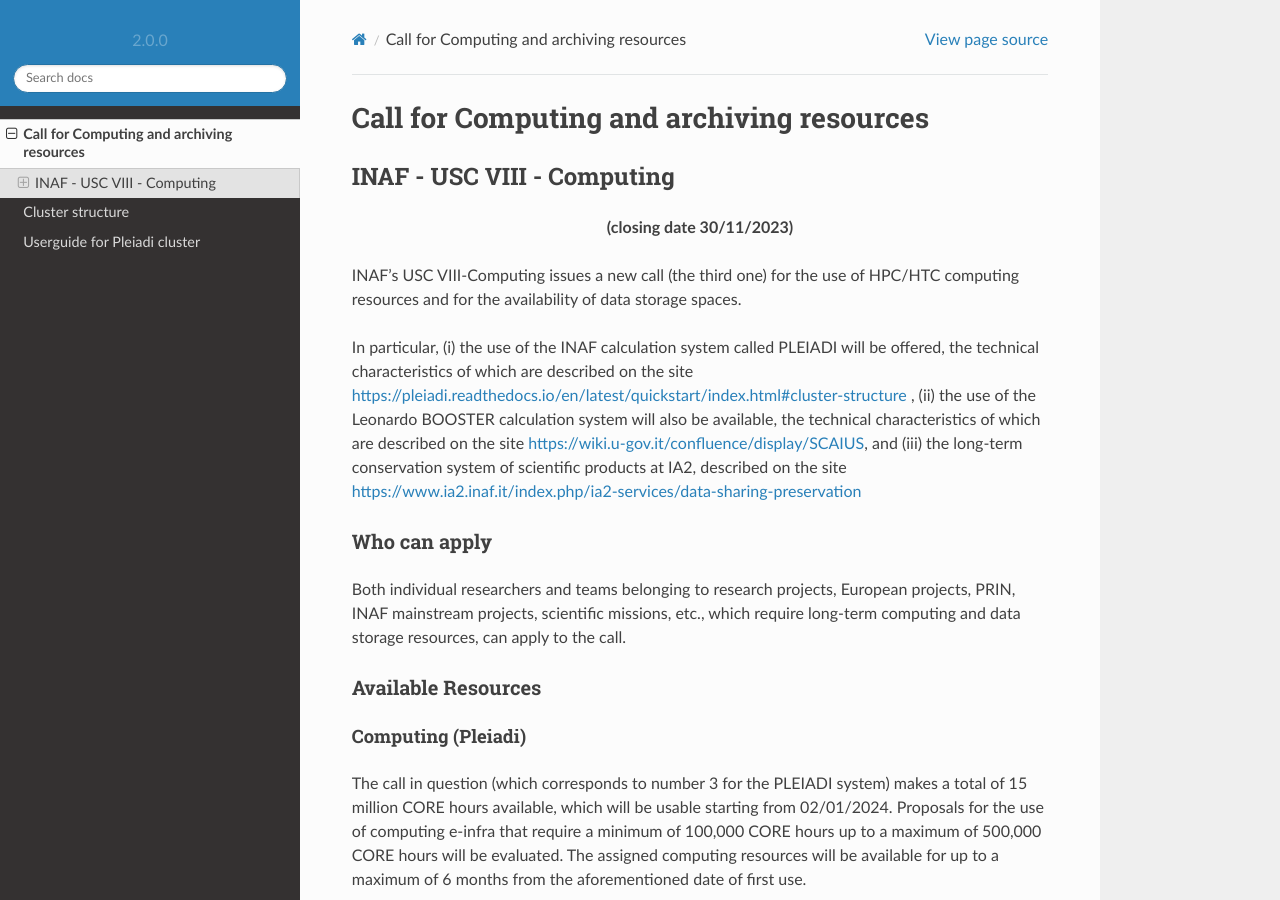
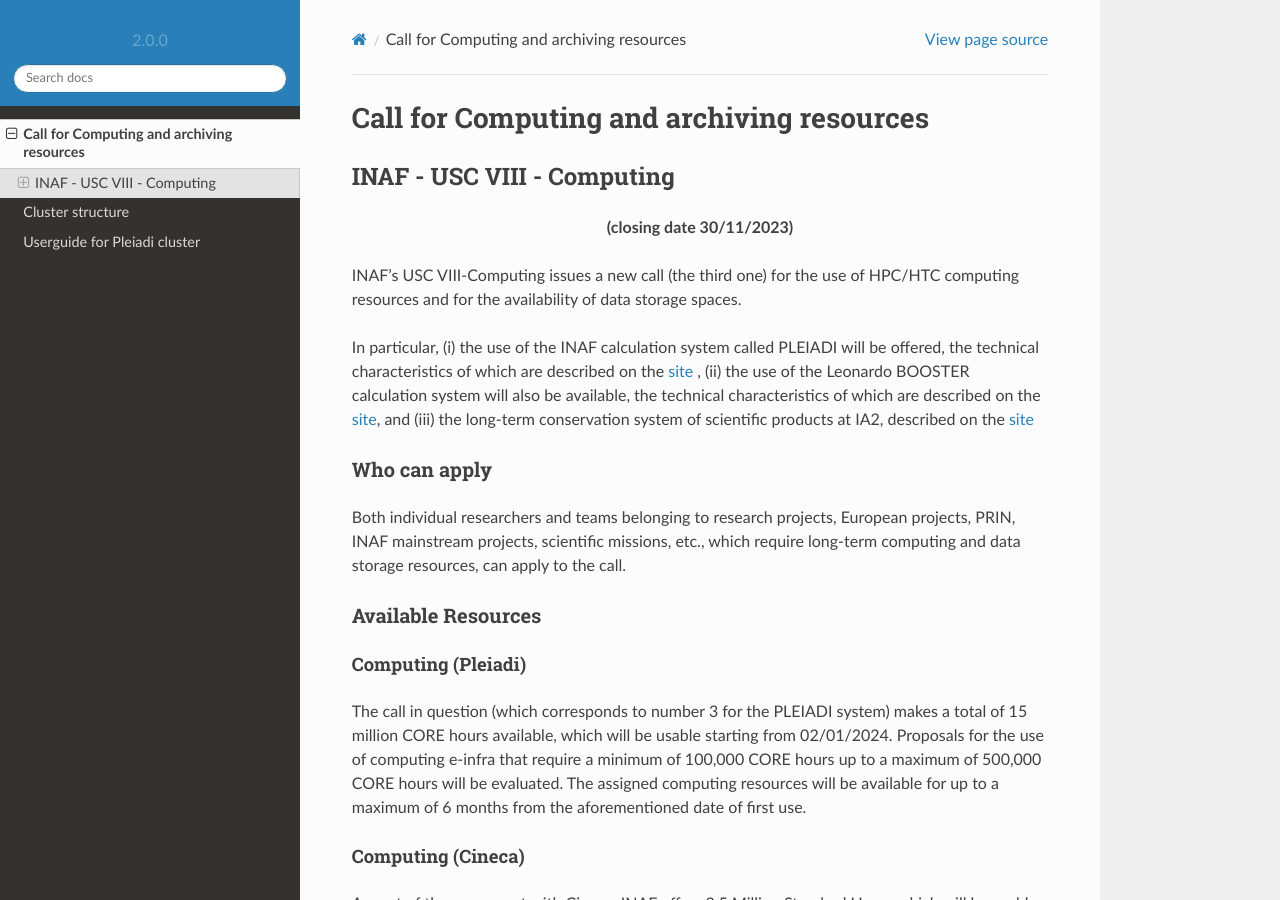
Before and after one commit to fvitello/pleiadi-doc, a Sphinx documentation site: the page built from docs/call/index.rst, in a window 1280 px wide and 900 px high. Built offline with Sphinx 7.4.7 and the Read the Docs theme 2.0.0, drawn with Linux system fonts in a browser that asks for light colours; pages that are not in the unit, such as notebooks, are missing from menus; some of the changed lines change nothing that is shown.

Commit message:
Update index.rst

```diff
--- a/docs/call/index.rst
+++ b/docs/call/index.rst
@@ -9,7 +9,7 @@
 INAF's USC VIII-Computing issues a new call (the third one) for the use of HPC/HTC computing resources and for the availability of data storage spaces.
 
 
-In particular, (i) the use of the INAF calculation system called PLEIADI will be offered, the technical characteristics of which are described on the site https://pleiadi.readthedocs.io/en/latest/quickstart/index.html#cluster-structure , (ii) the use of the Leonardo BOOSTER calculation system will also be available, the technical characteristics of which are described on the site https://wiki.u-gov.it/confluence/display/SCAIUS, and (iii) the long-term conservation system of scientific products at IA2, described on the site https://www.ia2.inaf.it/index.php/ia2-services/data-sharing-preservation
+In particular, (i) the use of the INAF calculation system called PLEIADI will be offered, the technical characteristics of which are described on the `site <https://pleiadi.readthedocs.io/en/latest/clusters/index.html>`_ , (ii) the use of the Leonardo BOOSTER calculation system will also be available, the technical characteristics of which are described on the `site <https://wiki.u-gov.it/confluence/display/SCAIUS>`_, and (iii) the long-term conservation system of scientific products at IA2, described on the `site <https://www.ia2.inaf.it/index.php/ia2-services/data-sharing-preservation>`_
 
 
 Who can apply
```
